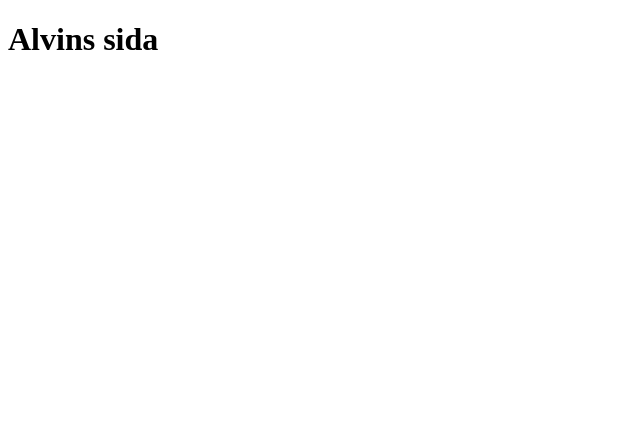
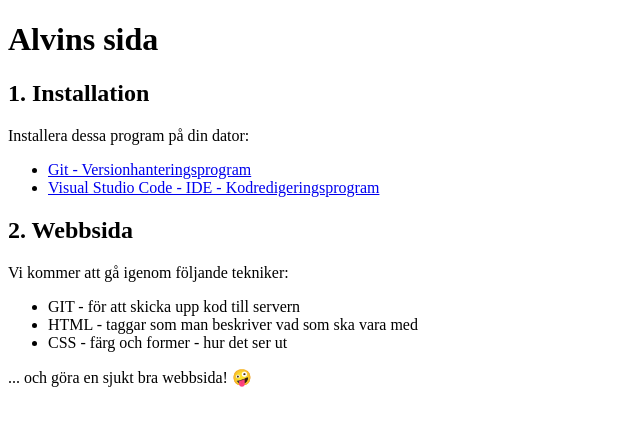
Before and after one commit to MagnusLinell/alvinity, a plain HTML site: page index.html in a window 1280 px wide. Shown: the whole page, without its empty margins (0-640 px from the left). Drawn offline with Linux system fonts and the light colour scheme.

Commit message:
add installation instructions

```diff
--- a/index.html
+++ b/index.html
@@ -1,9 +1,33 @@
 <!DOCTYPE html>
 <html>
   <head>
-    <title>Alvlin</title>
+    <title>Alvli</title>
   </head>
   <body>
     <h1>Alvins sida</h1>
+
+    <h2>1. Installation</h2>
+    <p>Installera dessa program på din dator:</p>
+    <ul>
+      <li>
+        <a href="https://git-scm.com/downloads"
+          >Git - Versionhanteringsprogram</a
+        >
+      </li>
+      <li>
+        <a href="https://code.visualstudio.com/"
+          >Visual Studio Code - IDE - Kodredigeringsprogram</a
+        >
+      </li>
+    </ul>
+
+    <h2>2. Webbsida</h2>
+    <p>Vi kommer att gå igenom följande tekniker:</p>
+    <ul>
+      <li>GIT - för att skicka upp kod till servern</li>
+      <li>HTML - taggar som man beskriver vad som ska vara med</li>
+      <li>CSS - färg och former - hur det ser ut</li>
+    </ul>
+    <p>... och göra en sjukt bra webbsida! 🤪</p>
   </body>
 </html>
```
